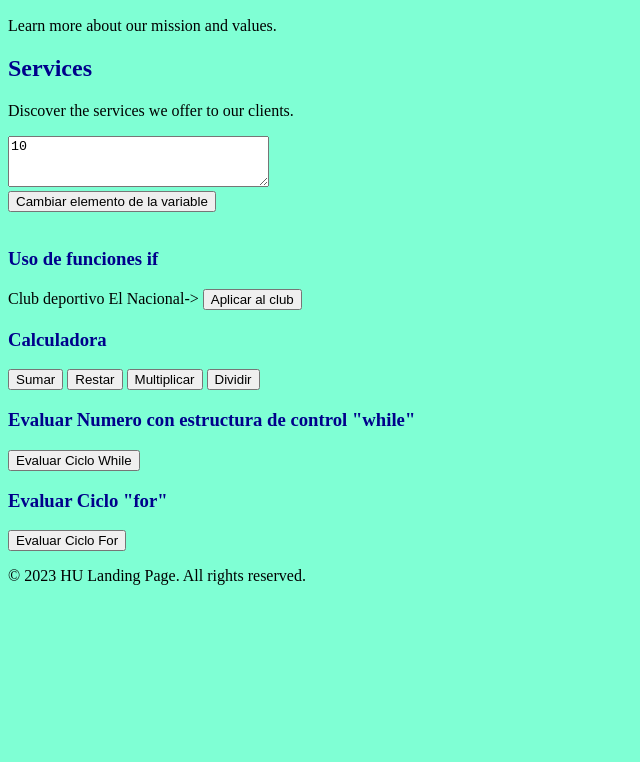
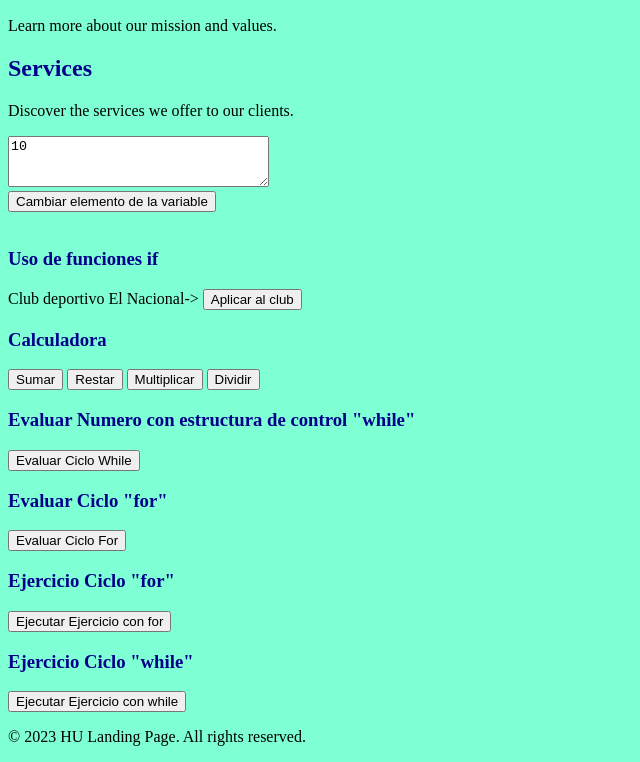
Before and after one commit to GPDevops/HU-LANDING-PAGE, a plain HTML site: page index.html in a window 1280 px wide. Shown: the part 110-872 px from the top of the page, without its empty margins (0-640 px from the left). Before the commit the page ends 800 px from the top, so only its background shows below. Drawn offline with Linux system fonts and the light colour scheme.

Commit message:
final changes

```diff
--- a/index.html
+++ b/index.html
@@ -50,6 +50,14 @@
                 <h3>Evaluar Ciclo "for"</h3>
                 <button onclick="evaluarCicloFor()">Evaluar Ciclo For</button>
             </div>
+             <div>
+                <h3>Ejercicio Ciclo "for"</h3>
+                <button onclick="ejercicio()">Ejecutar Ejercicio con for</button>
+             </div>
+             <div>
+                <h3>Ejercicio Ciclo "while"</h3>
+                <button onclick="ejercicio2()">Ejecutar Ejercicio con while</button>
+             </div>
         </main>
 
         <footer>
--- a/js/main.js
+++ b/js/main.js
@@ -191,3 +191,27 @@ function evaluarCicloFor() {
         alert("El valor que tiene guardado en la posicion " + i + " es: " + persona[i]);
     }
 }
+
+function ejercicio () {
+    let resultado = 0;
+    for (let i = 1; i <= 3; i++) {
+        let numero = parseFloat(prompt("Ingrese el numero: "));
+        resultado += numero;
+
+       text.innerHTML = "El resultado parcial de la suma de numeros es: " + resultado;
+    }
+   alert("El resultado final de la suma es: " + resultado);
+
+}
+
+
+function ejercicio2 () {
+    let resultado = 0;
+    let i = 1;
+    while (i <= 3) {
+        let numero = parseFloat(prompt("Ingrese el numero: "));
+        resultado += numero;
+        i++;
+    }
+   alert("El resultado final de la suma es: " + resultado);
+}
```
